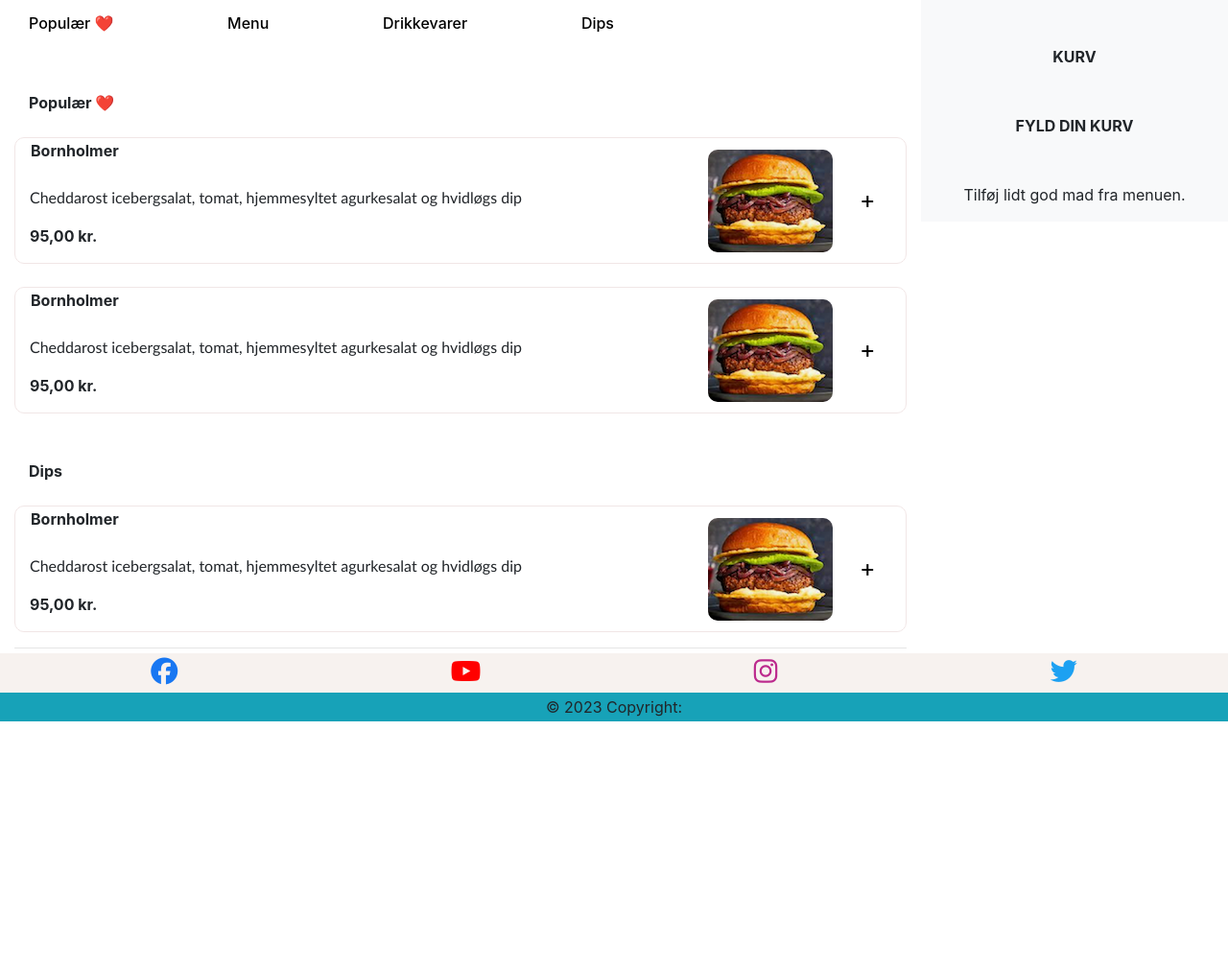
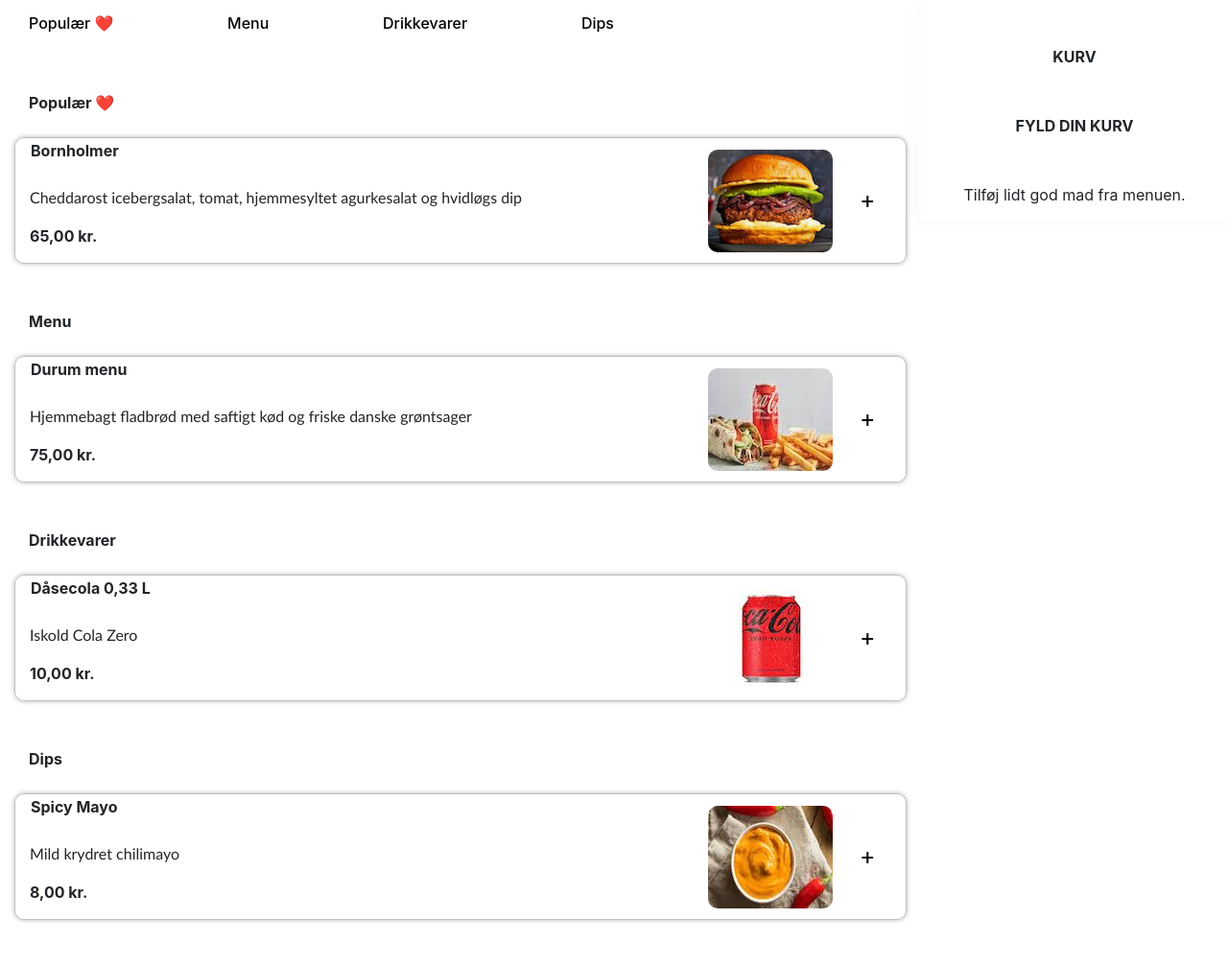
Before and after one commit to CemAkayT/FinalProject-Copy, a Flask app: page / in a window 1280 px wide. Shown: the part 49-1056 px from the top of the page at 96% size. Before the commit the page ends 801 px from the top, so only its background shows below. Run offline with Flask 3, Linux system fonts and the light colour scheme; some libraries are stand-ins or nearby versions.

Commit message:
added some images for testing and modified files to style homepage

```diff
--- a/static/css/home.css
+++ b/static/css/home.css
@@ -101,10 +101,13 @@ i.fa-2x {
 }
 .madbox:hover {
   background-color: rgb(232, 229, 229);
+
 }
 .row-hover {
-  border: 1px solid rgb(241, 230, 230);
+  border: 1px solid rgb(194, 191, 191);
   border-radius: 10px;
+  box-shadow: 0 0 5px rgba(0, 0, 0, 0.3);
+
 }
 
 .row-hover:hover {
@@ -147,5 +150,6 @@ i.fa-2x {
   position: fixed;
   right: 0; /* Adjust the right position as needed */
   z-index: -1;
+  box-shadow: -5px 5px 10px rgba(230, 196, 196, 0.1);
 
 }
--- a/templates/home.html
+++ b/templates/home.html
@@ -21,9 +21,7 @@
     <title>Just Order</title>
   </head>
   <body>
-    <nav
-      class="navbar navbar-expand-md navbar-light bg-info fixed-top"
-    >
+    <nav class="navbar navbar-expand-md navbar-light bg-info fixed-top">
       <div class="container-fluid">
         <a href="{{url_for('home')}}">
           <i class="fa-solid fa-house fa-2x">
@@ -114,33 +112,7 @@
                     Cheddarost icebergsalat, tomat, hjemmesyltet agurkesalat og
                     hvidløgs dip
                   </p>
-                  <p class="pris">95,00 kr.</p>
-                </div>
-                <div
-                  class="col-3 col-xs-none d-flex justify-content-around align-items-center my-2"
-                >
-                  <img
-                    src="/static/images/bornholmer.png"
-                    class="responsive-image"
-                    alt="bornholmer"
-                  />
-                  <button type="button" class="btn px-1 no-bg larger-plus">
-                    +
-                  </button>
-                </div>
-              </div>
-            </div>
-            <br />
-            <div class="container-fluid">
-              <div class="row row-hover">
-                <div class="col-9">
-                  <p class="titel">Bornholmer</p>
-                  <br />
-                  <p class="description">
-                    Cheddarost icebergsalat, tomat, hjemmesyltet agurkesalat og
-                    hvidløgs dip
-                  </p>
-                  <p class="pris">95,00 kr.</p>
+                  <p class="pris">65,00 kr.</p>
                 </div>
                 <div
                   class="col-3 col-xs-none d-flex justify-content-around align-items-center my-2"
@@ -158,37 +130,27 @@
             </div>
           </section>
           <br />
+          <br />
 
           <section id="menu-section">
-            <!-- Content for the Menu section -->
-            <!-- ... -->
-          </section>
-
-          <section id="drinks-section">
-            <!-- Content for the Drikkevarer section -->
-            <!-- ... -->
-          </section>
-          <br />
-
-          <section id="dip-section">
-            <div class="container-fluid font-weight-bold">Dips</div>
+            <div class="container-fluid font-weight-bold">Menu</div>
             <br />
             <div class="container-fluid">
               <div class="row row-hover">
                 <div class="col-9">
-                  <p class="titel">Bornholmer</p>
+                  <p class="titel">Durum menu</p>
                   <br />
                   <p class="description">
-                    Cheddarost icebergsalat, tomat, hjemmesyltet agurkesalat og
-                    hvidløgs dip
+                    Hjemmebagt fladbrød med saftigt kød og friske danske
+                    grøntsager
                   </p>
-                  <p class="pris">95,00 kr.</p>
+                  <p class="pris">75,00 kr.</p>
                 </div>
                 <div
                   class="col-3 col-xs-none d-flex justify-content-around align-items-center my-2"
                 >
                   <img
-                    src="/static/images/bornholmer.png"
+                    src="/static/images/durummenu.jpeg"
                     class="responsive-image"
                     alt="bornholmer"
                   />
@@ -198,50 +160,84 @@
                 </div>
               </div>
             </div>
-            <hr />
             <br />
+            <br />
+          </section>
+
+          <section id="drinks-section">
+            <div class="container-fluid font-weight-bold">Drikkevarer</div>
+            <br />
+            <div class="container-fluid">
+              <div class="row row-hover">
+                <div class="col-9">
+                  <p class="titel">Dåsecola 0,33 L</p>
+                  <br />
+                  <p class="description">Iskold Cola Zero</p>
+                  <p class="pris">10,00 kr.</p>
+                </div>
+                <div
+                  class="col-3 col-xs-none d-flex justify-content-around align-items-center my-2"
+                >
+                  <img
+                    src="/static/images/colazero.jpeg"
+                    class="responsive-image"
+                    alt="bornholmer"
+                  />
+                  <button type="button" class="btn px-1 no-bg larger-plus">
+                    +
+                  </button>
+                </div>
+              </div>
+            </div>
+            <br />
+            <br />
+          </section>
+
+          <section id="dip-section">
+            <div class="container-fluid font-weight-bold">Dips</div>
+            <br />
+            <div class="container-fluid">
+              <div class="row row-hover">
+                <div class="col-9">
+                  <p class="titel">Spicy Mayo</p>
+                  <br />
+                  <p class="description">Mild krydret chilimayo</p>
+                  <p class="pris">8,00 kr.</p>
+                </div>
+                <div
+                  class="col-3 col-xs-none d-flex justify-content-around align-items-center my-2"
+                >
+                  <img
+                    src="/static/images/spicymayo.jpeg"
+                    class="responsive-image"
+                    alt="bornholmer"
+                  />
+                  <button type="button" class="btn px-1 no-bg larger-plus">
+                    +
+                  </button>
+                </div>
+              </div>
+            </div>
           </section>
         </div>
 
         <!--kurv skal laves her-->
-        <div class="col-12 col-lg-3 bg-light d-none d-lg-block" id="kurv">
-          <div class="container d-flex justify-content-center mt-5 font-weight-bold">KURV</div>
-          <div class="container d-flex justify-content-center mt-5 font-weight-bold">FYLD DIN KURV</div>
-          <p class="container d-flex justify-content-center mt-5">Tilføj lidt god mad fra menuen.</p>
+        <div class="col-12 col-lg-3 d-none d-lg-block" id="kurv">
+          <div
+            class="container d-flex justify-content-center mt-5 font-weight-bold"
+          >
+            KURV
+          </div>
+          <div
+            class="container d-flex justify-content-center mt-5 font-weight-bold"
+          >
+            FYLD DIN KURV
+          </div>
+          <p class="container d-flex justify-content-center mt-5">
+            Tilføj lidt god mad fra menuen.
+          </p>
         </div>
       </div>
-    </div>
-
-    <div>
-      <footer>
-        <div
-          class="container-fluid d-flex justify-content-around py-1 mb-3 align-items-center"
-          style="height: 25px"
-        >
-          <a href="https://www.facebook.com" target="_blank">
-            <i class="fab fa-facebook fa-2x" style="margin-top: 15px"></i>
-          </a>
-
-          <a href="https://www.youtube.com" target="_blank">
-            <i class="fab fa-youtube fa-2x" style="margin-top: 15px"></i>
-          </a>
-
-          <a href="https://www.instagram.com" target="_blank">
-            <i class="fab fa-instagram fa-2x" style="margin-top: 15px"></i>
-          </a>
-          <a href="https://www.twitter.com" target="_blank">
-            <i class="fab fa-twitter fa-2x" style="margin-top: 15px"></i>
-          </a>
-        </div>
-
-        <!-- Copyright -->
-        <div
-          class="d-flex justify-content-center align-items-center text-center bg-info"
-          style="height: 30px"
-        >
-          © 2023 Copyright:
-        </div>
-      </footer>
     </div>
 
     <!-- jQuery library -->
```
Also changed, not shown: templates/login.html (+3 -25 lines), static/images/colazero.jpeg (added), static/images/durummenu.jpeg (added), static/images/spicymayo.jpeg (added).
